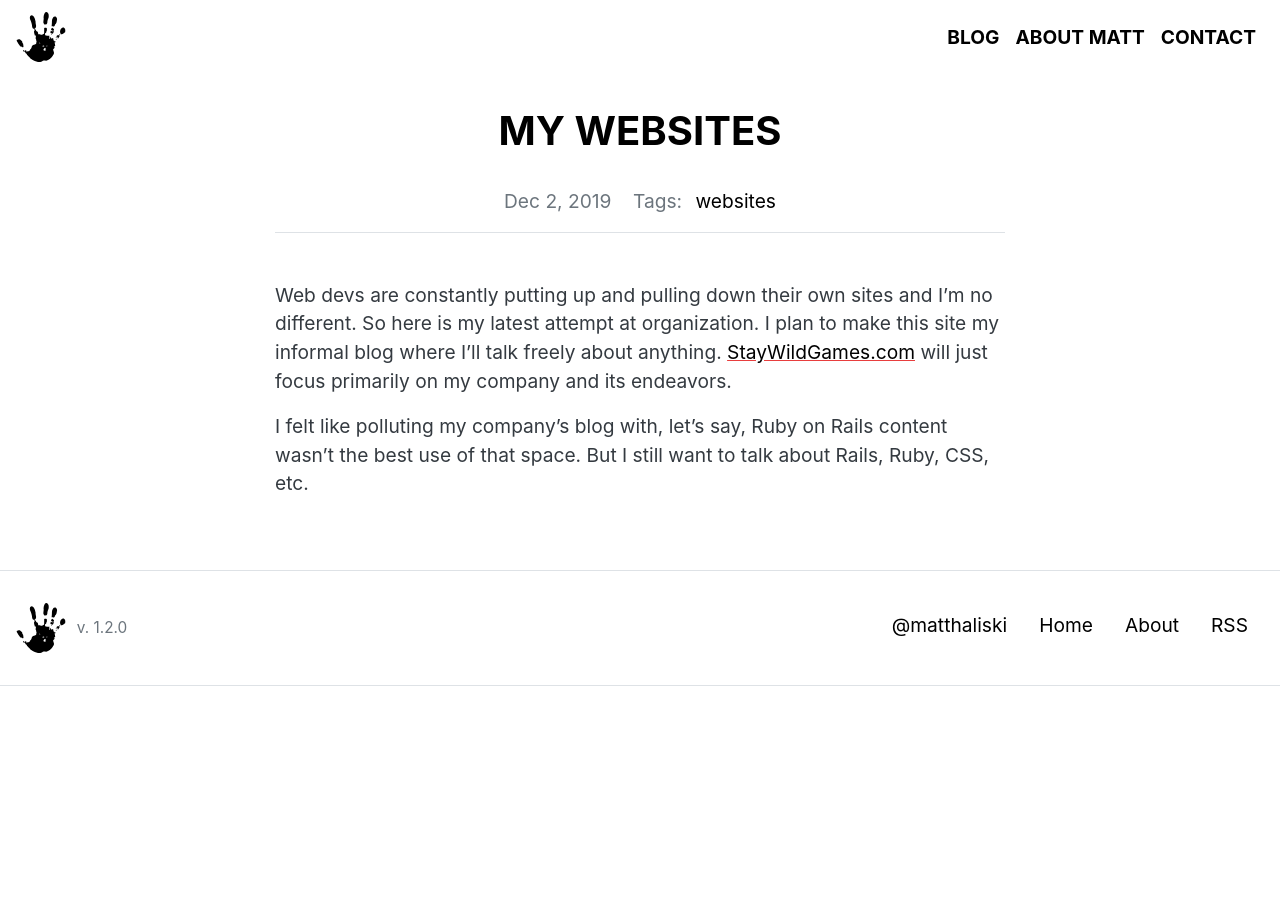
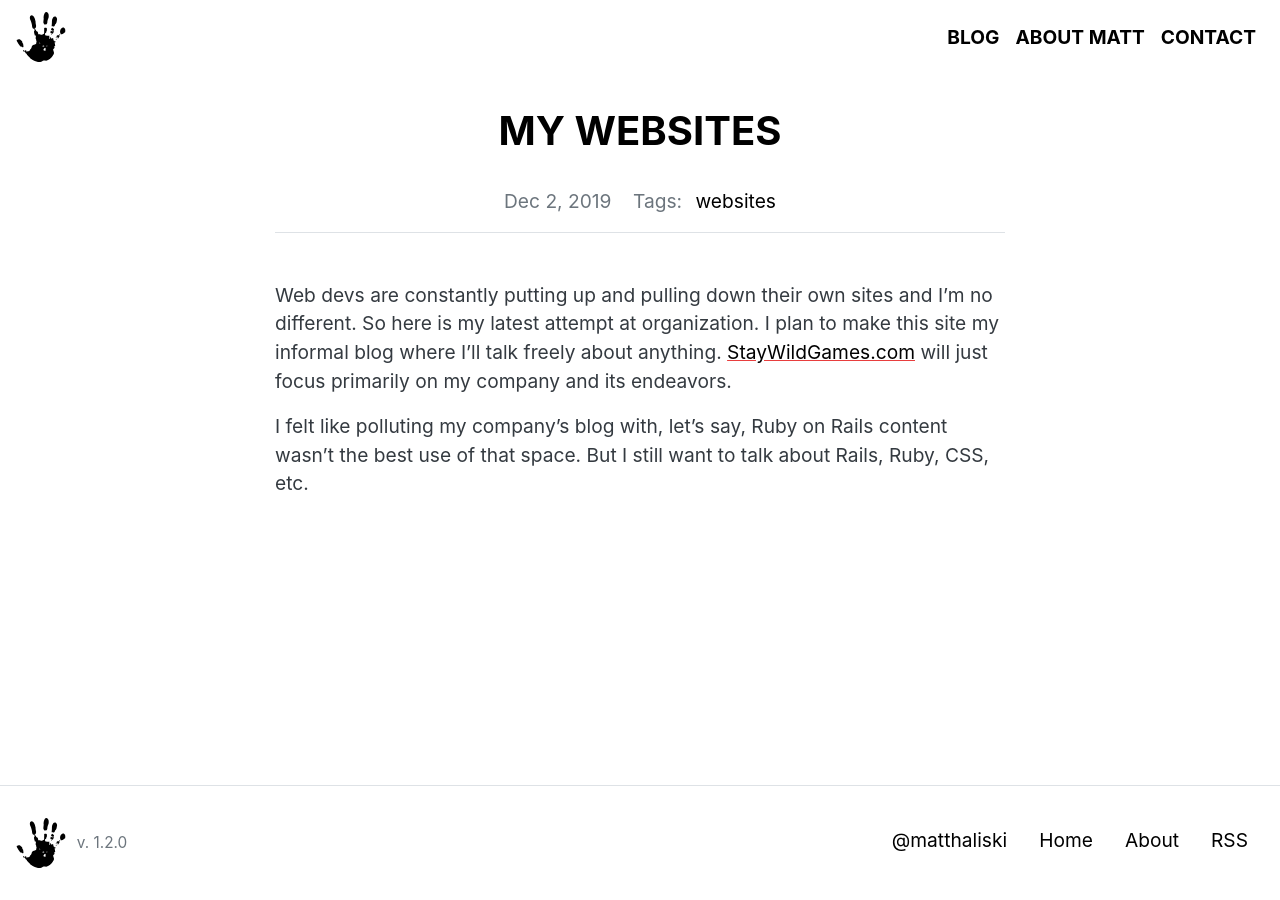
Before and after one commit to matthaliski/matthaliski.github.io, a Jekyll site: the page built from _posts/2019-12-2-site-organization.md, in a window 1280 px wide. Built offline with Jekyll 4.4.1, drawn with Linux system fonts in a browser that asks for light colours; some web fonts are replaced.

Commit message:
Made footer sticky

```diff
--- a/_includes/footer.html
+++ b/_includes/footer.html
@@ -11,7 +11,3 @@
     </nav>
   </div>
 </footer>
-
-<script src="https://code.jquery.com/jquery-3.3.1.slim.min.js" integrity="sha384-q8i/X+965DzO0rT7abK41JStQIAqVgRVzpbzo5smXKp4YfRvH+8abtTE1Pi6jizo" crossorigin="anonymous"></script>
-<script src="https://cdnjs.cloudflare.com/ajax/libs/popper.js/1.14.7/umd/popper.min.js" integrity="sha384-UO2eT0CpHqdSJQ6hJty5KVphtPhzWj9WO1clHTMGa3JDZwrnQq4sF86dIHNDz0W1" crossorigin="anonymous"></script>
-<script src="https://stackpath.bootstrapcdn.com/bootstrap/4.3.1/js/bootstrap.min.js" integrity="sha384-JjSmVgyd0p3pXB1rRibZUAYoIIy6OrQ6VrjIEaFf/nJGzIxFDsf4x0xIM+B07jRM" crossorigin="anonymous"></script>
--- a/_includes/header.html
+++ b/_includes/header.html
@@ -18,5 +18,4 @@
       </li>
     </ul>
   </div>
-
 </nav>
--- /dev/null
+++ b/_includes/scripts.html
@@ -0,0 +1,3 @@
+<script src="https://code.jquery.com/jquery-3.3.1.slim.min.js" integrity="sha384-q8i/X+965DzO0rT7abK41JStQIAqVgRVzpbzo5smXKp4YfRvH+8abtTE1Pi6jizo" crossorigin="anonymous"></script>
+<script src="https://cdnjs.cloudflare.com/ajax/libs/popper.js/1.14.7/umd/popper.min.js" integrity="sha384-UO2eT0CpHqdSJQ6hJty5KVphtPhzWj9WO1clHTMGa3JDZwrnQq4sF86dIHNDz0W1" crossorigin="anonymous"></script>
+<script src="https://stackpath.bootstrapcdn.com/bootstrap/4.3.1/js/bootstrap.min.js" integrity="sha384-JjSmVgyd0p3pXB1rRibZUAYoIIy6OrQ6VrjIEaFf/nJGzIxFDsf4x0xIM+B07jRM" crossorigin="anonymous"></script>
--- a/_layouts/default.html
+++ b/_layouts/default.html
@@ -18,3 +18,4 @@
   </body>
 
 </html>
+{% include scripts.html %}
--- a/_sass/_layout.scss
+++ b/_sass/_layout.scss
@@ -5,9 +5,13 @@
 
 body {
   overflow-x: hidden;
+  min-height: 100vh;
 
   > .wrapper {
     overflow-x: hidden;
+    min-height: 100vh;
+    display: flex;
+    flex-direction: column;
   }
 }
 
@@ -23,7 +27,8 @@ html.turbolinks-progress-bar::before {
 //
 
 .container {
-  padding-bottom:2.5rem;
+  padding-bottom: 2.5rem;
+  flex-grow: 1;
 }
 
 
@@ -50,10 +55,9 @@ html.turbolinks-progress-bar::before {
 .site-footer {
   color: $gray-600;
   border-top:1px solid $gray-300;
-  border-bottom:1px solid $gray-300;
   padding:2rem 1rem;
-  margin-bottom:2rem;
   font-family: $font-family-sans-serif;
+  flex-shrink: 0;
 
   h1, h2, h3, h4, h5 {
     color:$gray-600;
--- a/_sass/_nav.scss
+++ b/_sass/_nav.scss
@@ -14,6 +14,7 @@
 
 .primary-nav {
   margin-bottom:2rem;
+  flex-shrink: 0;
 
   .navbar-toggleable-sm {
     margin-top:3rem;
```
